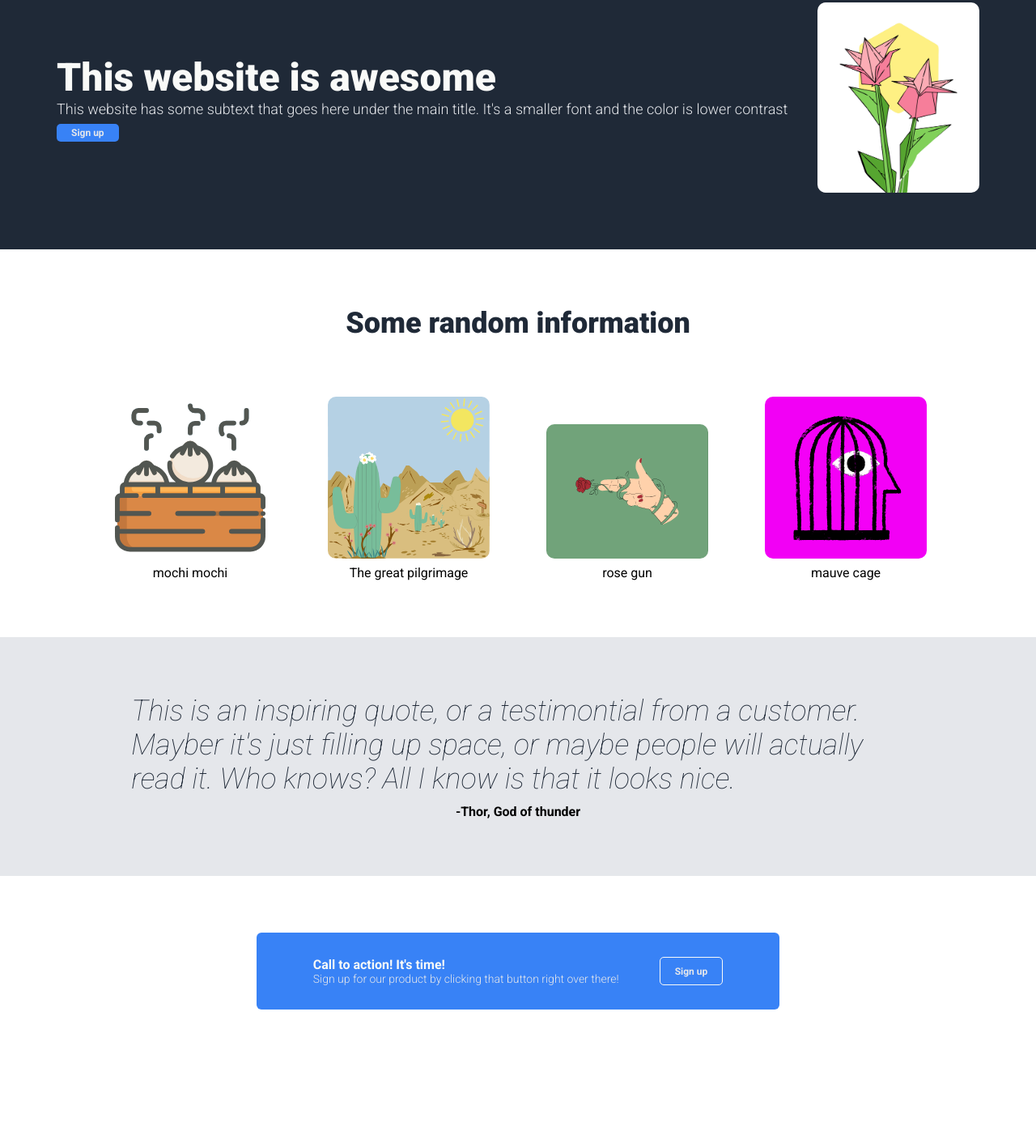
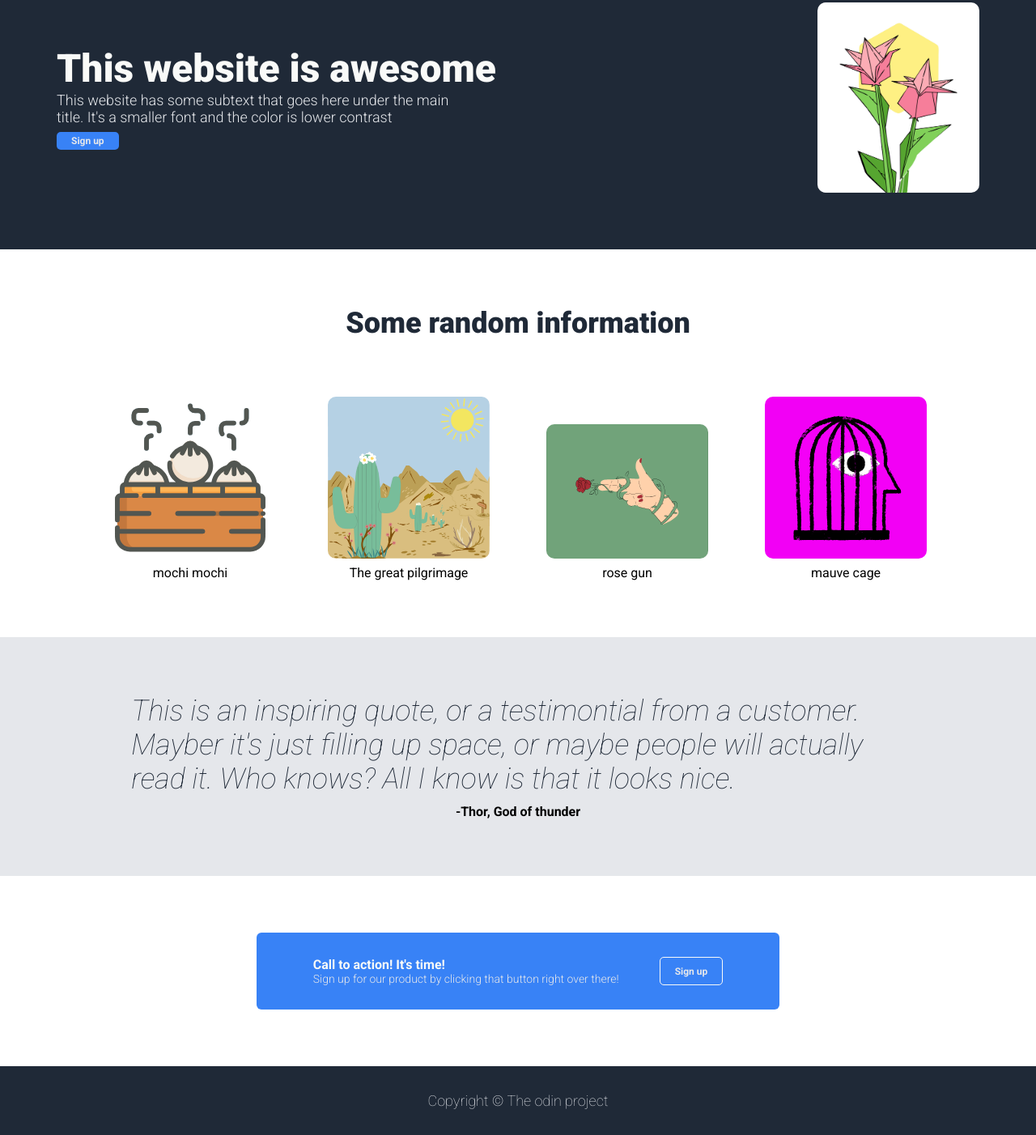
Before and after one commit to batgr/landing-page-top, a plain HTML site: page index.html in a window 1280 px wide. Shown: the part 105-1507 px from the top of the page at 81% size. Before the commit the page ends 1422 px from the top, so only its background shows below. Drawn offline with Linux system fonts and the light colour scheme.

Commit message:
Add the footer

```diff
--- a/index.html
+++ b/index.html
@@ -79,6 +79,6 @@
       </section>
     </main>
 
-    <footer></footer>
+    <footer>Copyright &#xa9; The odin project</footer>
   </body>
 </html>
--- a/style.css
+++ b/style.css
@@ -14,7 +14,8 @@ header {
   padding-right: 70px;
 }
 
-header {
+header,
+footer {
   background-color: #1f2937;
 }
 
@@ -46,6 +47,8 @@ a {
   justify-content: space-between;
   align-items: center;
   padding-bottom: 70px;
+  flex-wrap: wrap;
+  row-gap: 30px;
 }
 
 .title {
@@ -80,6 +83,7 @@ button {
 
 .hero-secondary-text {
   padding-bottom: 8px;
+  max-width: 50ch;
 }
 
 main {
@@ -164,6 +168,7 @@ main {
   gap: 50px;
   border-radius: 6px;
   flex-wrap: wrap;
+  row-gap: 10px;
 }
 
 .cta-title {
@@ -176,3 +181,11 @@ main {
 .cta-button {
   border: 1px solid #f9faf8;
 }
+
+footer {
+  text-align: center;
+  color: #e5e7eb;
+  padding: 32px;
+  font-weight: 100;
+  font-size: 18px;
+}
```
